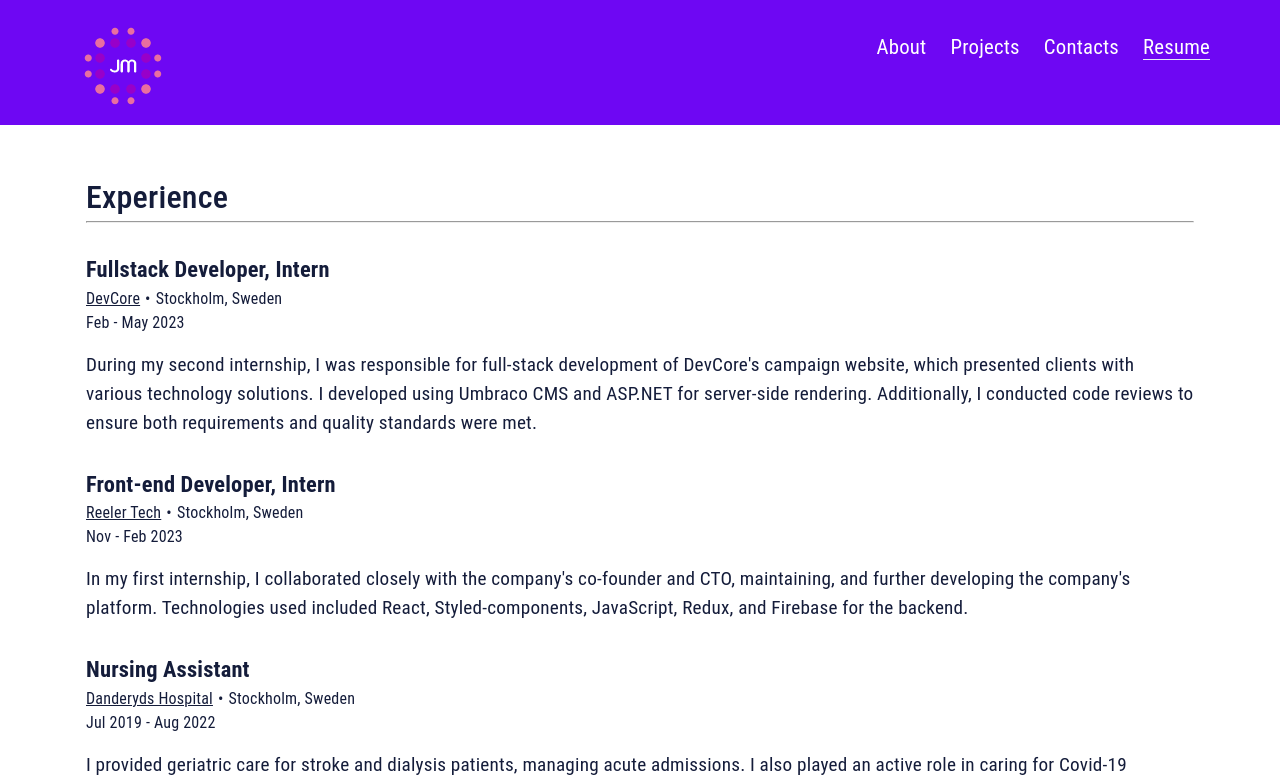
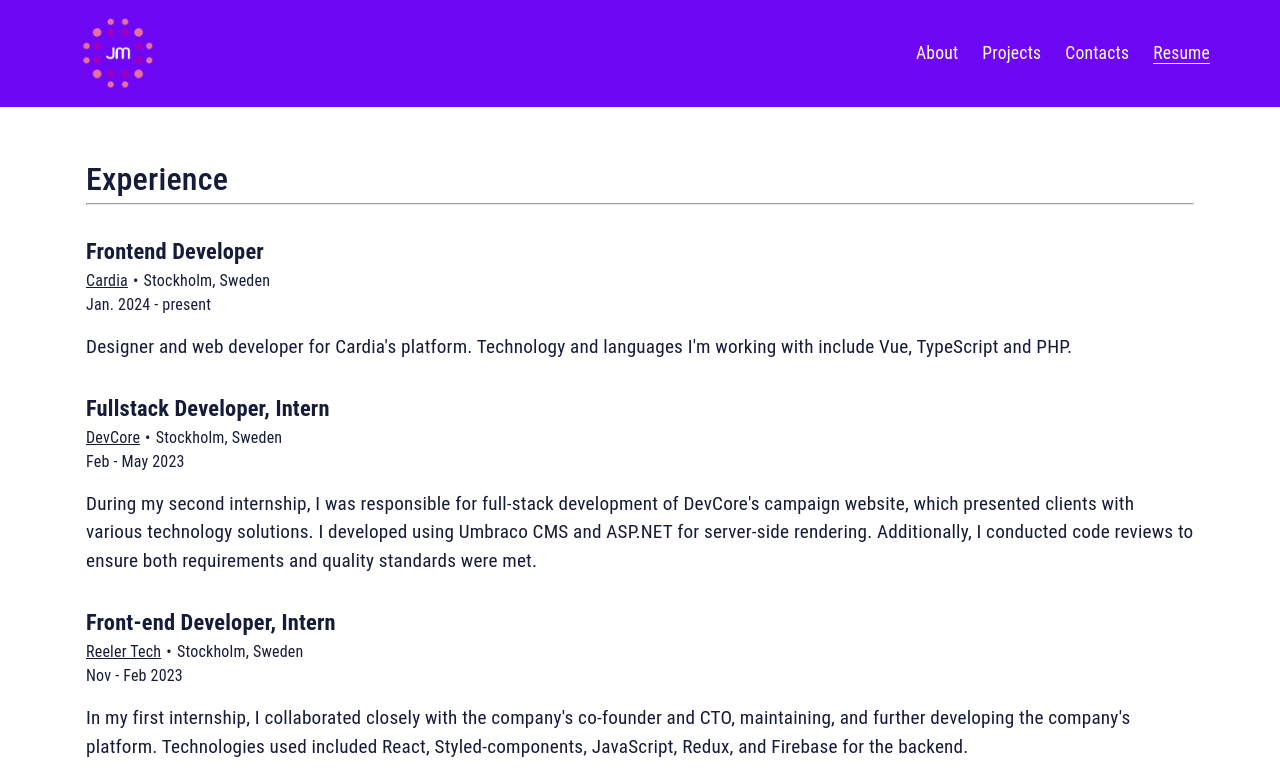
Before and after one commit to jergiemascan/my-portfolio, a React (Create React App) app: page /my-portfolio/resume in a window 1280 px wide. Shown: the top 784 px of the page. Built offline with nearby package versions, Linux system fonts and the light colour scheme.

Commit message:
updated info and CV

```diff
--- a/src/components/Header/Header.tsx
+++ b/src/components/Header/Header.tsx
@@ -27,11 +27,9 @@ const HeaderContainer = styled.div`
   align-items: center;
   width: 100%;
   margin: 0 auto;
-  padding: 1rem 1rem 0 1rem;
 
   ${BREAKPOINT_MIN_WIDTH[3]} {
     max-width: 60rem;
-    padding: 1rem 0 0 0;
   }
   ${BREAKPOINT_MIN_WIDTH[4]} {
     max-width: 71.25rem;
--- a/src/components/Header/Navigation/HorizontalNav.tsx
+++ b/src/components/Header/Navigation/HorizontalNav.tsx
@@ -29,8 +29,6 @@ const Navbar = () => {
 export default Navbar
 
 const Container = styled.nav`
-  align-self: baseline;
-  padding-top: 1rem;
   ul {
     display: flex;
     flex-direction: row;
@@ -41,9 +39,14 @@ const Container = styled.nav`
     }
   }
   li a {
-    font-size: 1.3rem;
+    font-size: 1.1rem;
     color: var(--white-color);
+    transition: color 0.3s ease-in-out;
+    &:hover {
+      color: var(--lightest-grey);
+    }
   }
+
   ${BREAKPOINT_MAX_WIDTH[3]} {
     display: none;
   }
--- a/src/components/Header/Navigation/Logo.tsx
+++ b/src/components/Header/Navigation/Logo.tsx
@@ -19,10 +19,10 @@ const Container = styled.div`
     max-width: 70%;
 
     ${BREAKPOINT_MIN_WIDTH[2]} {
-      max-width: 90%;
+      padding-top: 0.5rem;
     }
     ${BREAKPOINT_MIN_WIDTH[3]} {
-      max-width: 100%;
+      max-width: 90%;
     }
   }
 `
--- a/src/components/Header/Navigation/VerticalNav.tsx
+++ b/src/components/Header/Navigation/VerticalNav.tsx
@@ -82,9 +82,6 @@ const VerticalNav = () => {
 export default VerticalNav
 
 const NavContainer = styled.nav`
-  align-self: baseline;
-  padding-top: 1rem;
-
   ${BREAKPOINT_MIN_WIDTH[3]} {
     display: none;
   }
--- a/src/pages/About.tsx
+++ b/src/pages/About.tsx
@@ -9,24 +9,28 @@ const About = () => {
         <Content>
           <h1>Hi, Welcome To My Portfolio👋🏻</h1>
           <h2>
-            I'm Jergie Mascan, a goal-driven Front-end Developer from Stockholm,
-            Sweden. My journey into web development started amidst Covid-19
-            isolation days, where my curiosity for coding turned into a deep
-            passion. A year after, I pursued a two-year vocational program in
-            Stockholm, enriching both my theoretical knowledge and practical
-            experience, through a hands-on internship.
-            This program has deepened my passion for creating innovative
-            solutions and optimal user experiences through my frontend skills.
-            Most of my projects are built with JavaScript, TypeScript, React and
-            Node.js, but I also have basic knowledge of ASP.NET and Umbraco.
+            I'm Jergie, a goal-driven Front-end Developer, with a diploma in
+            Frontend Web Development from Higher Vocational Education. My
+            primary expertise lies in frontend, but I also have solid
+            understanding of backend web development and database solutions.
+            Technologies I'm proficient with include JavaScript, TypeScript,
+            React, Next.js, Vue and Node.js, which I have applied in numerous
+            projects.
           </h2>
+
           <h2>
-            When I'm not coding, I love playing badminton, traveling for
-            inspiration, and immersing myself in diverse cultures.
-            <br />
-            Currently, I am focusing on learning .NET Core, and actively seeking
-            new opportunities to both share my knowledge and expand my horizons.
-            Feel free to browse through my projects below.
+            As a person I am sociable, thriving in environments where
+            collaboration is key. I believe in the power of teamwork, where we
+            can blend our unique strengths and grow together. I'm all about
+            learning, improving, and pushing the boundaries of what I know about
+            web development.
+          </h2>
+
+          <h2>
+            When I'm not coding, I love playing badminton, kayaking, taking
+            sauna baths, and traveling for inspiration. Feel free to message me
+            if you have any job offers, recommendations, or just want to chat
+            about tech and badminton ☺️
           </h2>
         </Content>
       </div>
--- a/src/pages/Resume/Experience.tsx
+++ b/src/pages/Resume/Experience.tsx
@@ -1,4 +1,13 @@
 export const Experience = [
+  {
+    title: "Frontend Developer",
+    company: "Cardia",
+    link: "https://mycardia.se/",
+    location: "Stockholm, Sweden",
+    date: "Jan. 2024 - present",
+    jobDescription:
+      "Designer and web developer for Cardia's platform. Technology and languages I'm working with include Vue, TypeScript and PHP.",
+  },
   {
     title: "Fullstack Developer, Intern",
     company: "DevCore",
@@ -11,7 +20,7 @@ export const Experience = [
   {
     title: "Front-end Developer, Intern",
     company: "Reeler Tech",
-    link:"https://www.reelertech.com/",
+    link: "https://www.reelertech.com/",
     location: "Stockholm, Sweden",
     date: "Nov - Feb 2023",
     jobDescription:
@@ -19,7 +28,7 @@ export const Experience = [
   },
   {
     title: "Nursing Assistant",
-    link:"https://www.ds.se/",
+    link: "https://www.ds.se/",
     company: "Danderyds Hospital",
     location: "Stockholm, Sweden",
     date: "Jul 2019 - Aug 2022",
--- a/src/pages/Resume/Resume.tsx
+++ b/src/pages/Resume/Resume.tsx
@@ -52,7 +52,7 @@ const Resume = () => {
       </S.Content>
 
       <a
-        href="https://drive.google.com/file/d/1Ws0nYXb1FdYAxM6JxnZNbgZXTRsnKoEH/view?usp=sharing"
+        href="https://drive.google.com/file/d/1Zh-te_ORRucZrVIrO58hFXoHgEpQC-N7/view?usp=sharing"
         target="_blank"
         rel="noopenner noreferrer "
       >
--- a/src/pages/Technologies/TechnologiesList.tsx
+++ b/src/pages/Technologies/TechnologiesList.tsx
@@ -6,24 +6,24 @@ export const TechnologiesList = [
     icon: <FaTerminal />,
     title: "Frontend",
     items: [
+      "React",
+      "Next",
+      "Vue",
+      "Nuxt",
+      "Redux",
       "JavaScript",
       "TypeScript",
       "Styled Components",
-      "HTML",
-      "CSS",
-      "Sass",
-      "React",
-      "Redux",
     ],
   },
   {
     icon: <FaCode />,
     title: "Backend",
-    items: ["NodeJs", "Firebase", "MongoDB", "SQLite"],
+    items: [".NET 7", "Node.js", "Firebase", "MySQL", "MongoDB"],
   },
   {
     icon: <FaChartArea />,
     title: "Tools",
-    items: ["Figma", "Trello", "Github", "Bootstrap"],
+    items: ["Figma", "Trello", "Github"],
   },
 ]
```
Also changed, not shown: 1 other file (tests, documents, lock files or other folders).
